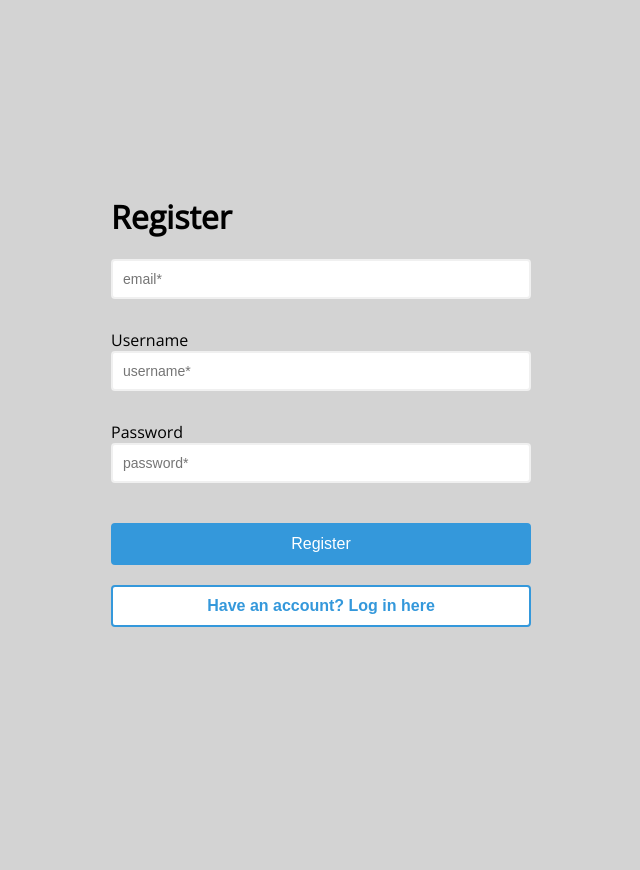
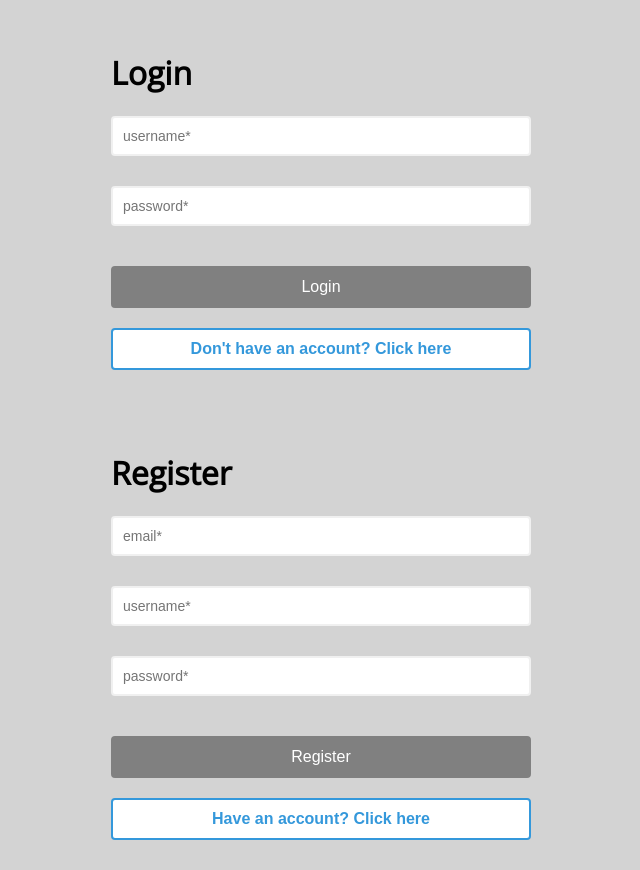
Before and after one commit to rushi444/chord-board-fullstack, a React (Create React App) app in the folder frontend/: page / in a window 1280 px wide. Shown: the whole page, without its empty margins (319-959 px from the left). Before the commit the page ends 800 px from the top, so only its background shows below. Built offline with nearby package versions, Linux system fonts and the light colour scheme.

Commit message:
auth token being returned

```diff
--- a/frontend/package.json
+++ b/frontend/package.json
@@ -3,6 +3,7 @@
   "version": "0.1.0",
   "private": true,
   "dependencies": {
+    "@apollo/react-hooks": "^3.1.3",
     "@emotion/core": "^10.0.28",
     "@emotion/styled": "^10.0.27",
     "@testing-library/jest-dom": "^4.2.4",
@@ -13,7 +14,6 @@
     "date-fns": "^2.11.0",
     "graphql": "^14.6.0",
     "react": "^16.13.1",
-    "react-apollo": "^3.1.3",
     "react-dom": "^16.13.1",
     "react-player": "^1.15.2",
     "react-router-dom": "^5.1.2",
--- a/frontend/src/App.js
+++ b/frontend/src/App.js
@@ -1,14 +1,14 @@
 import React from 'react';
-import { Query } from 'react-apollo';
+import { useQuery } from '@apollo/react-hooks';
 import { gql } from 'apollo-boost';
 
-export const App = () => <Query query={GET_TRACKS_QUERY}>
-  {({data, loading, error}) => {
-    if (loading) return <div>Loading...</div>
-    if (error) return <div>Error</div>
-    return <div>{JSON.stringify(data)}</div>
-  }}
-</Query>;
+export const App = () => {
+  const { loading, error, data } = useQuery(GET_TRACKS_QUERY);
+
+  if (loading) return <div>Loading...</div>;
+  if (error) return <div>Error</div>;
+  return <div>{JSON.stringify(data)}</div>;
+};
 const GET_TRACKS_QUERY = gql`
   {
     tracks {
--- a/frontend/src/components/Auth/Auth.js
+++ b/frontend/src/components/Auth/Auth.js
@@ -4,5 +4,10 @@ import { Login } from './Login';
 import { Register } from './Register';
 
 export const Auth = () => {
-  return <Register />
+  return (
+    <>
+      <Login />
+      <Register />
+    </>
+  );
 };
--- a/frontend/src/components/Auth/Login.js
+++ b/frontend/src/components/Auth/Login.js
@@ -1,9 +1,126 @@
-import React from 'react'
+import React, { useState } from 'react';
+import { useMutation } from '@apollo/react-hooks';
+import { gql } from 'apollo-boost';
+import styled from '@emotion/styled';
+
+import { Error } from '../Shared/Error';
 
 export const Login = () => {
-    return (
-        <div>
+  const [user, setUser] = useState({
+    username: '',
+    password: '',
+  });
 
-        </div>
-    )
-}
+  const [tokenAuth, { loading, error, data }] = useMutation(LOGIN_MUTATION, {
+    onError: () => null, onCompleted: data => localStorage.setItem('token', data.tokenAuth.token)
+  });
+
+  console.log(data)
+
+  const handleChange = e => {
+    setUser({ ...user, [e.target.name]: e.target.value });
+  };
+
+  const handleSubmit = e => {
+    e.preventDefault();
+    tokenAuth({ variables: { ...user } });
+  };
+
+  return (
+    <>
+      <form
+        style={{ padding: '30px 40px', width: '500px' }}
+        onSubmit={e => handleSubmit(e)}>
+        <h1>Login</h1>
+        <FormControl>
+          <input
+            type='text'
+            name='username'
+            placeholder='username*'
+            autoComplete='off'
+            value={user.username}
+            onChange={e => handleChange(e)}
+          />
+        </FormControl>
+        <FormControl>
+          <input
+            type='password'
+            name='password'
+            placeholder='password*'
+            autoComplete='off'
+            value={user.password}
+            onChange={e => handleChange(e)}
+          />
+        </FormControl>
+        <FormButton
+          type='submit'
+          disabled={
+            loading ||
+            !user.username.trim() ||
+            !user.password.trim()
+          }>
+          {loading ? 'Logging in...' : 'Login'}
+        </FormButton>
+        <RegisterButton>Don't have an account? Click here</RegisterButton>
+        {error && <Error error={error} />}
+      </form>
+    </>
+  );
+};
+
+const LOGIN_MUTATION = gql`
+  mutation($username: String!, $password: String!) {
+    tokenAuth(username: $username, password: $password) {
+      token
+    }
+  }
+`;
+
+const FormControl = styled.div`
+  margin-bottom: 10px;
+  padding-bottom: 20px;
+  position: relative;
+  input {
+    border: 2px solid #f0f0f0;
+    border-radius: 4px;
+    display: block;
+    width: 100%;
+    padding: 10px;
+    font-size: 14px;
+  }
+  input:focus {
+    outline: 0;
+    border-color: #777;
+  }
+`;
+
+const FormButton = styled.button`
+  cursor: pointer;
+  background-color: #3498db;
+  border: 2px solid #3498db;
+  border-radius: 4px;
+  color: white;
+  display: block;
+  font-size: 16px;
+  padding: 10px;
+  margin-top: 20px;
+  width: 100%;
+  :disabled {
+    background-color: gray;
+    border-color: gray;
+  }
+`;
+
+const RegisterButton = styled.button`
+  cursor: pointer;
+  background-color: white;
+  border: 2px solid #3498db;
+  border-radius: 4px;
+  color: #3498db;
+  font-weight: bold;
+  display: block;
+  font-size: 16px;
+  padding: 10px;
+  margin-top: 20px;
+  width: 100%;
+`;
--- a/frontend/src/components/Auth/Register.js
+++ b/frontend/src/components/Auth/Register.js
@@ -1,7 +1,9 @@
 import React, { useState } from 'react';
-import { Mutation } from 'react-apollo';
+import { useMutation } from '@apollo/react-hooks';
 import { gql } from 'apollo-boost';
 import styled from '@emotion/styled';
+
+import { Error } from '../Shared/Error';
 
 export const Register = () => {
   const [user, setUser] = useState({
@@ -10,61 +12,69 @@ export const Register = () => {
     password: '',
   });
 
+  const [createUser, { loading, error }] = useMutation(REGISTER_MUTATION, {
+    onError: () => null
+  });
+
   const handleChange = e => {
     setUser({ ...user, [e.target.name]: e.target.value });
   };
 
-  const handleSubmit = async (e, createUser) => {
+  const handleSubmit = e => {
     e.preventDefault();
-    const res = await createUser();
-    console.log(res);
+    createUser({ variables: { ...user }});
   };
 
-  return (
-    <Mutation mutation={REGISTER_MUTATION} variables={{ ...user }}>
-      {createUser => {
   return (
     <>
       <form
         style={{ padding: '30px 40px', width: '500px' }}
-              onSubmit={e => handleSubmit(e, createUser)}>
+        onSubmit={e => handleSubmit(e)}>
         <h1>Register</h1>
         <FormControl>
           <input
             type='text'
             name='email'
             placeholder='email*'
+            autoComplete='off'
             value={user.email}
             onChange={e => handleChange(e)}
           />
         </FormControl>
         <FormControl>
-                <label>Username</label>
           <input
             type='text'
             name='username'
             placeholder='username*'
+            autoComplete='off'
             value={user.username}
             onChange={e => handleChange(e)}
           />
         </FormControl>
         <FormControl>
-                <label>Password</label>
           <input
             type='password'
             name='password'
             placeholder='password*'
+            autoComplete='off'
             value={user.password}
             onChange={e => handleChange(e)}
           />
         </FormControl>
-              <FormButton type='submit'>Register</FormButton>
-              <LoginButton>Have an account? Log in here</LoginButton>
+        <FormButton
+          type='submit'
+          disabled={
+            loading ||
+            !user.username.trim() ||
+            !user.email.trim() ||
+            !user.password.trim()
+          }>
+          {loading ? 'Registering...' : 'Register'}
+        </FormButton>
+        <LoginButton>Have an account? Click here</LoginButton>
+        {error && <Error error={error} />}
       </form>
     </>
-        );
-      }}
-    </Mutation>
   );
 };
 
@@ -108,6 +118,10 @@ const FormButton = styled.button`
   padding: 10px;
   margin-top: 20px;
   width: 100%;
+  :disabled {
+    background-color: gray;
+    border-color: gray;
+  }
 `;
 
 const LoginButton = styled.button`
--- /dev/null
+++ b/frontend/src/components/Shared/Error.js
@@ -0,0 +1,9 @@
+import React from 'react';
+
+export const Error = ({ error }) => {
+  return (
+    <div style={{ padding: '2%' }}>
+      {error.message && 'Credentials not Valid'}
+    </div>
+  );
+};
--- a/frontend/src/index.js
+++ b/frontend/src/index.js
@@ -4,7 +4,7 @@ import './index.css';
 import { App } from './App';
 import {Auth} from './components/Auth/Auth'
 
-import { ApolloProvider } from 'react-apollo';
+import { ApolloProvider } from '@apollo/react-hooks';
 import ApolloClient from 'apollo-boost';
 
 const client = new ApolloClient({
```
Also changed, not shown: 1 other file (tests, documents, lock files or other folders). Lines whose indentation alone changed are shown as unchanged.
